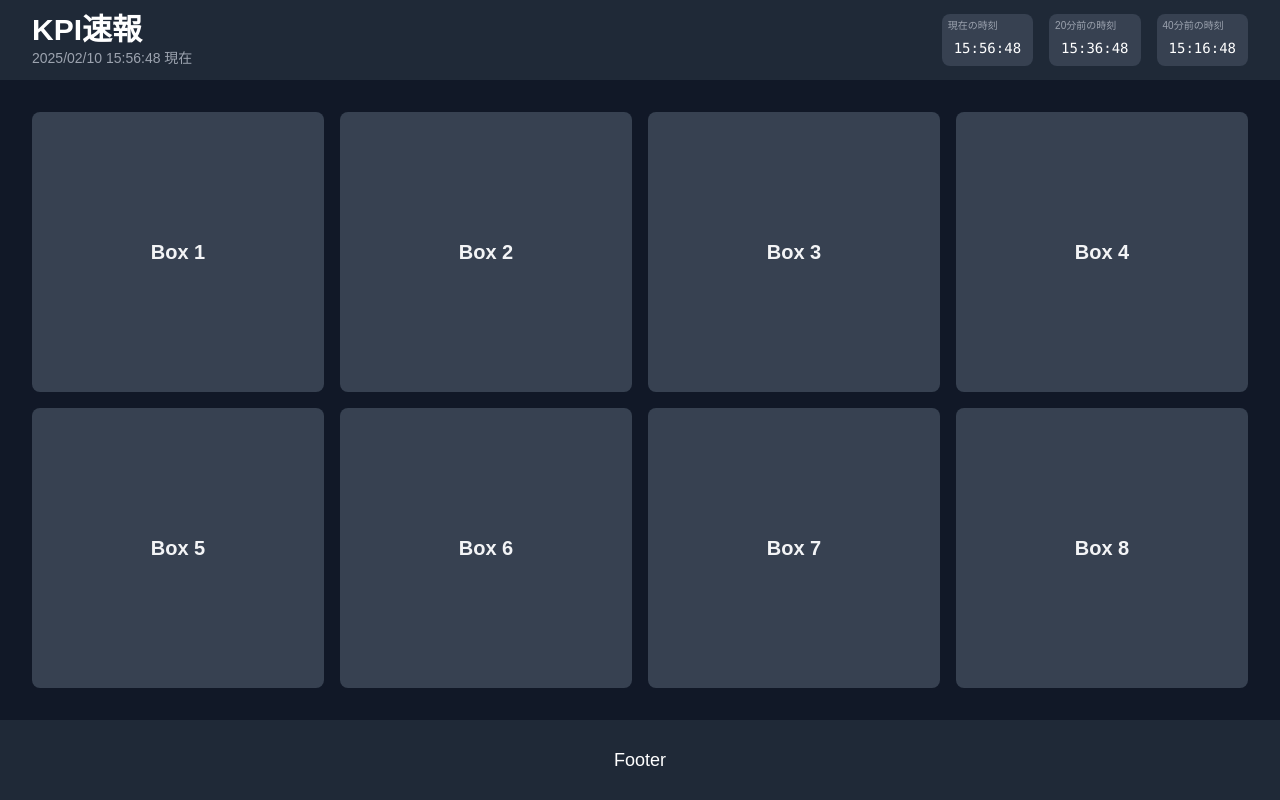
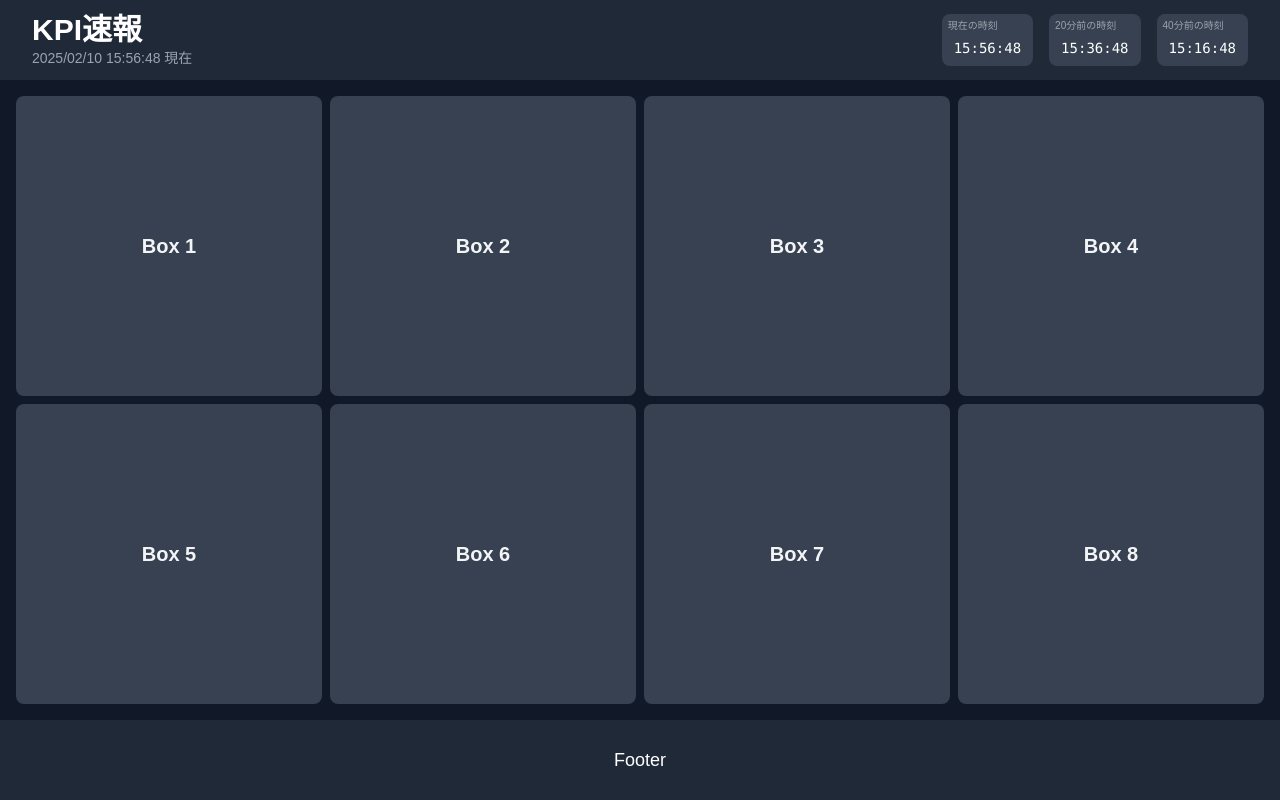
Before and after one commit to ekrsw/my-app, a Next.js app: page / in a window 1280 px wide. Built offline with nearby package versions, Linux system fonts and the light colour scheme.

Commit message:
Box 隙間を狭く

```diff
--- a/app/page.tsx
+++ b/app/page.tsx
@@ -64,8 +64,8 @@ export default function Home() {
         </div>
       </header>
 
-      <main className="p-8 bg-gray-900">
-        <div className="grid grid-cols-1 sm:grid-cols-4 gap-4 h-full">
+      <main className="p-4 bg-gray-900">
+        <div className="grid grid-cols-1 sm:grid-cols-4 gap-2 h-full">
           {Array.from({ length: 8 }, (_, i) => (
             <div
               key={i}
```
